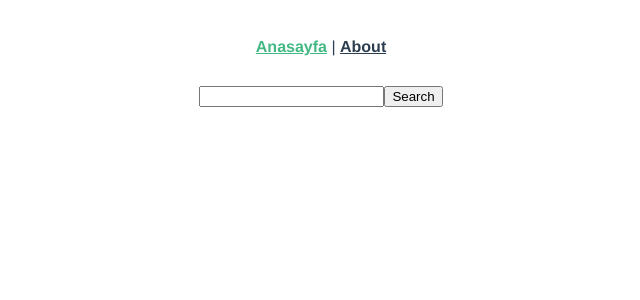
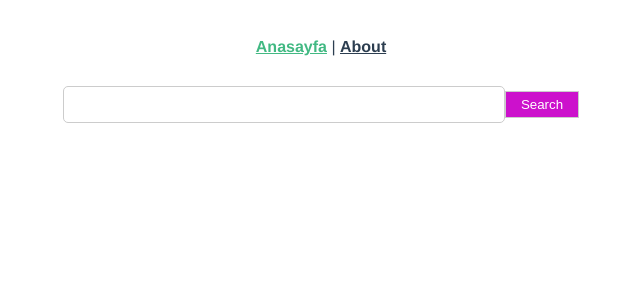
Before and after one commit to gbyz/github-app, a Vue app: page / in a window 1280 px wide. Shown: the top 300 px of the page, without its empty margins (319-959 px from the left). Built offline with nearby package versions, Linux system fonts and the light colour scheme.

Commit message:
Search @component UPDATED UserProfile @component CREATED

```diff
--- a/src/components/Search.vue
+++ b/src/components/Search.vue
@@ -1,14 +1,36 @@
 <template>
-    <div id="search">
-        <input type="text"/>
-        <button >Search</button>
+    <div class="search">
+        <input type="text" v-model="query" @keypress.enter="handleSearch" />
+        <button @click="handleSearch">Search</button>
     </div>
 </template>
+
 <script>
-export default {
+    export default {
+        data: function () {
+            return {
+                query: ''
+            }
+        },
+        methods: {
+            handleSearch () {
+                this.$emit('SearchRequested', this.query)
+            }
+        }
+    }
+</script>
 
-}
-</script>
-<style>
-
+<style scoped>
+    .search input{
+        padding: 10px 20px;
+        border: 1px solid #ccc;
+        border-radius: 5px;
+        width: 400px;
+    }
+    .search button{
+        padding: 5px 15px;
+        border:1px solid #ccc;
+        background-color: #c1c;
+        color: #fff;
+    }
 </style>
```
Also changed, not shown: src/components/UserProfile.vue (added, +20 -0 lines).
